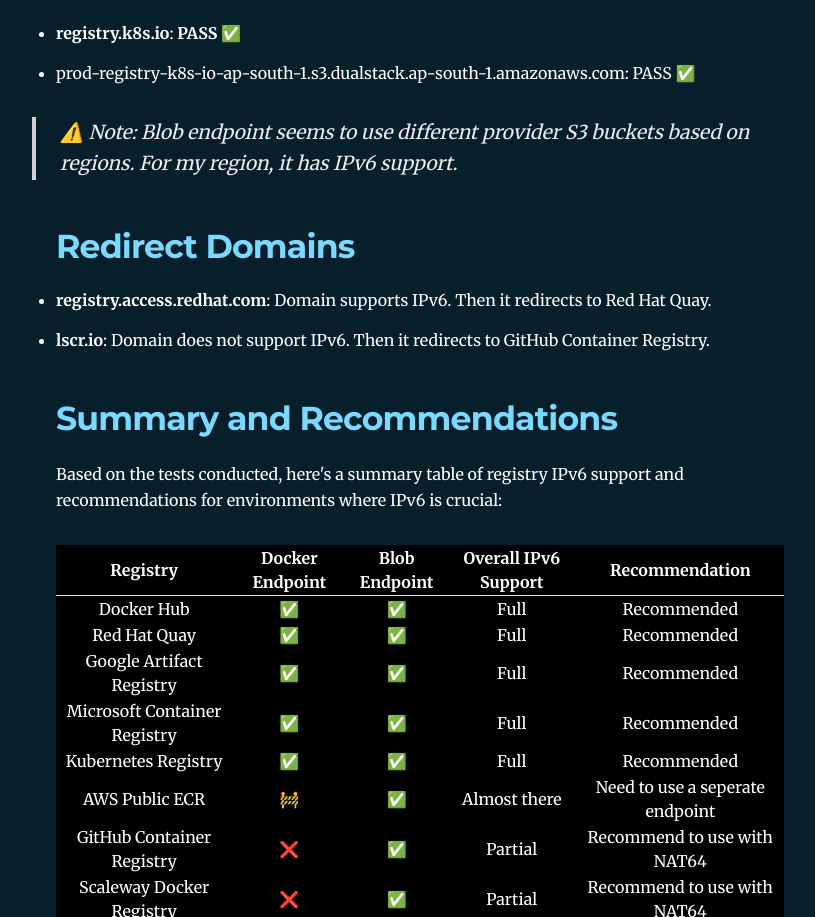
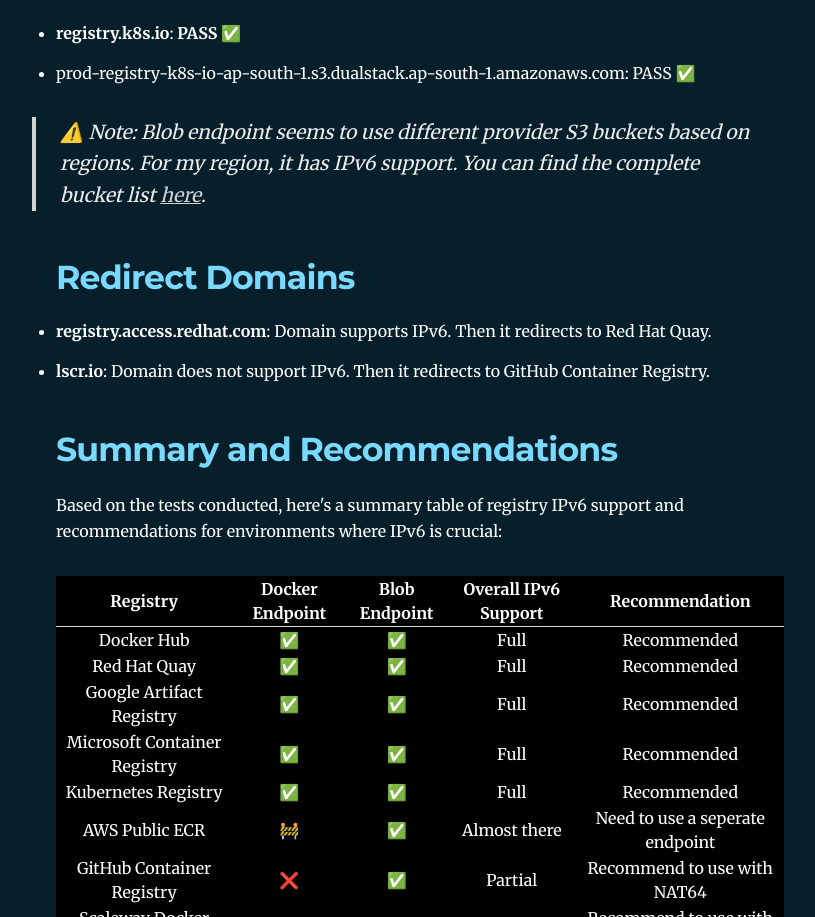
Before and after one commit to miyurusankalpa/miyurublog, a Gatsby site: page /ipv6-docker-registries-2025/ in a window 1280 px wide. Shown: the part 2663-3580 px from the top of the page, without its empty margins (220-1035 px from the left). Built offline with nearby package versions, Linux system fonts and the light colour scheme; Gatsby itself is replaced by a stand-in of ours.

Commit message:
add k8s bucket list

```diff
--- a/content/blog/ipv6-docker-registries-2025/index.md
+++ b/content/blog/ipv6-docker-registries-2025/index.md
@@ -60,7 +60,7 @@
 - **registry.k8s.io**: **PASS ✅**
 - prod-registry-k8s-io-ap-south-1.s3.dualstack.ap-south-1.amazonaws.com: PASS ✅
 
-> ⚠️ Note: Blob endpoint seems to use different provider S3 buckets based on regions. For my region, it has IPv6 support.
+> ⚠️ Note: Blob endpoint seems to use different provider S3 buckets based on regions. For my region, it has IPv6 support. You can find the complete bucket list [here](https://github.com/kubernetes/registry.k8s.io/blob/main/cmd/archeio/internal/app/buckets.go).
 
 ## Redirect Domains
 
```
